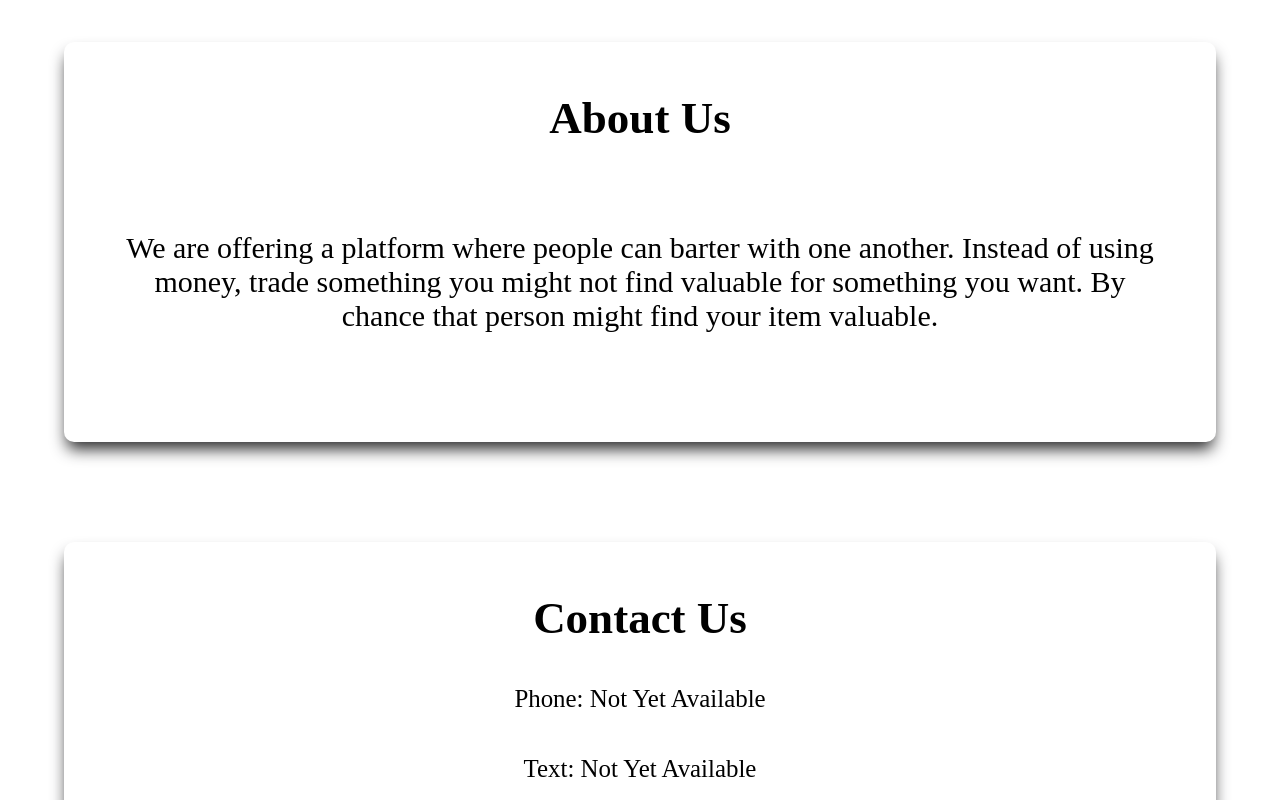
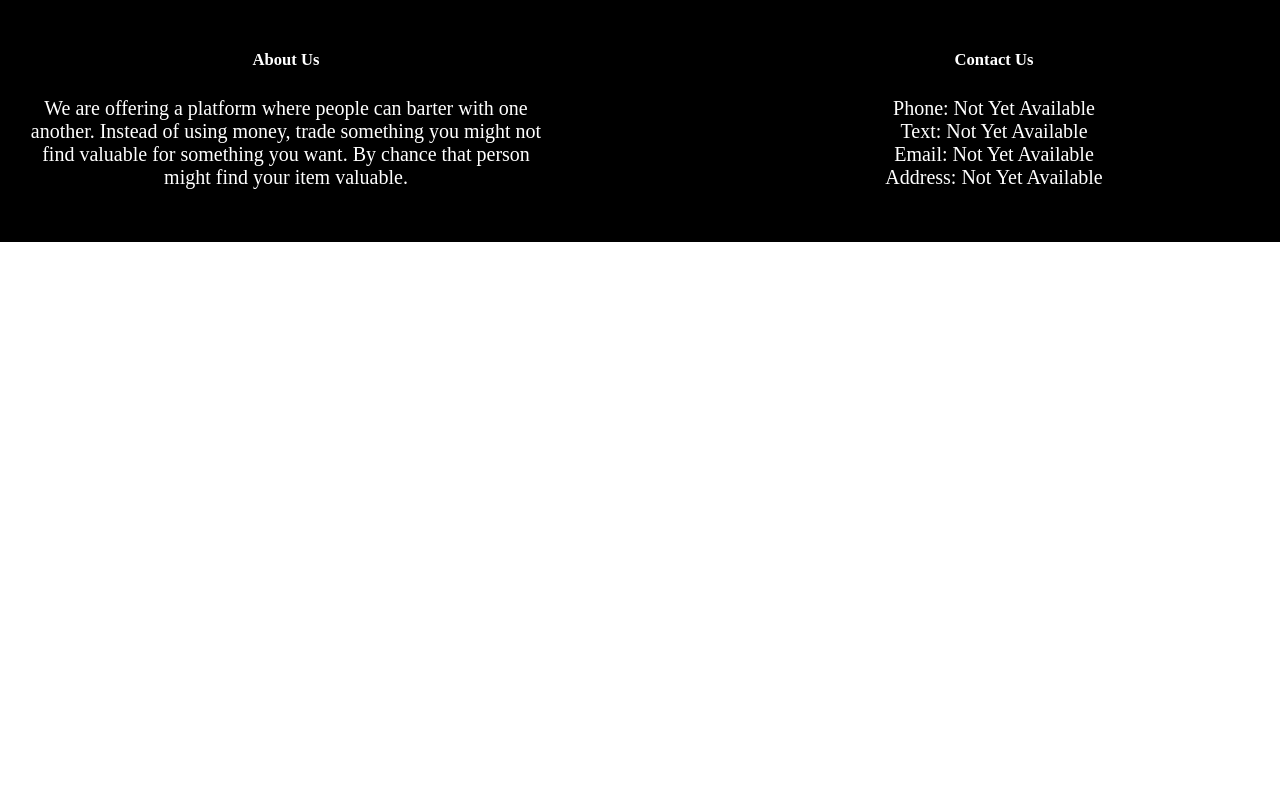
Before and after one commit to Calvinkim4/Haggle, a React (Create React App) app in the folder client/: page /home in a window 1280 px wide. Shown: the part 360-1160 px from the top of the page. After the commit the page ends 800 px from the top, so only its background shows below. Built offline with nearby package versions, Linux system fonts and the light colour scheme; no server answers; a web font is replaced by a local one.

Commit message:
Replaced about and contact component with footer component

```diff
--- a/client/src/App.css
+++ b/client/src/App.css
@@ -149,17 +149,6 @@ input {
   text-align: center;
 }
 
-.footer-div {
-  width: 100%;
-  margin: 50px 0;
-}
-
-.footer-div > h3 {
-  display: inline;
-  padding: 30px;
-  font-size: 30px;
-}
-
 .modal {
   position: fixed;
   z-index: 1;
@@ -260,3 +249,35 @@ input {
   color: #ef9671;
   transition: background-position 2000ms ease-out;
 }
+
+.footer-div {
+  margin-top: 50px;
+  background-color: black;
+  width: 100%;
+  height: 250px;
+}
+
+.about-container {
+  font-size: 20px;
+  width: 40%;
+  float: left;
+  text-align: center;
+  margin: 30px;
+  color: white;
+}
+
+.contact-container {
+  font-size: 20px;
+  width: 40%;
+  float: right;
+  text-align: center;
+  margin: 30px;
+  color: white;
+}
+
+.contact-container > h6 {
+  margin: 0;
+  font-size: 20px;
+ font-weight: normal;
+ color: white;
+}
--- a/client/src/App.js
+++ b/client/src/App.js
@@ -100,16 +100,16 @@ class App extends Component {
         <Link className='nav-bar-link' to='/home'><h1 className='title'>Haggle</h1></Link>
         <h2>Trade <span className='shit'>Shit</span> For Better <span className='shit'>Shit</span></h2>
         <nav className='nav-bar'>
-          <Link className='nav-bar-link' to='/home'><li>Home</li></Link>
+          {/* <Link className='nav-bar-link' to='/home'><li>Home</li></Link> */}
           <Link className='nav-bar-link' to='/marketplace'><li>MarketPlace</li></Link>
           <Link className='nav-bar-link' to='dashboard'><li>{this.returnNavName(isSignedIn)}</li></Link>
         </nav>
 
         <main>
-          <Route exact path="/" render={() => (<Redirect to="/home"/>)}/>
+          <Route exact path="/" render={() => (<Redirect to="/marketplace"/>)}/>
           <Route exact path='/marketplace' render={(props) => <MarketPlace {...props} setCategory={this.setCategory} category={this.state.category}/>}/>
           <Route exact path='/category' render={(props) => <SpecificCategory {...props} category={this.state.category}/>}/>
-          <Route exact path='/home' component={About}/>
+          {/* <Route exact path='/home' component={About}/> */}
           <Route exact path='/dashboard' render={(props) => <Container userId={this.state.user.id} isSignedIn={isSignedIn} handleLogin={this.loginUser} handleSignUp={this.signUpUser} signOut={this.signOut} {...props}/>}/>
         </main>
 
--- a/client/src/components/About.jsx
+++ /dev/null
@@ -1,24 +0,0 @@
-import React, { Component } from 'react';
-import Contact from './Contact';
-
-class About extends Component {
-
-    // componentDidMount = () => {
-    //     localStorage.clear();
-    // }
-
-    render(){
-        return(
-            <div>
-                <div className='contact-div'>
-                    <h2>About Us</h2>
-                    <p>We are offering a platform where people can barter with one another. Instead of using money, trade something you might not find valuable for something you want. By chance that person might find your item valuable. </p>
-                </div>
-                <Contact />
-            </div>
-
-        )
-    }
-}
-
-export default About;
--- a/client/src/components/Contact.jsx
+++ /dev/null
@@ -1,17 +0,0 @@
-import React, { Component } from 'react';
-
-class Contact extends Component {
-    render(){
-        return(
-            <div className='contact-div'>
-                <h2>Contact Us</h2>
-                <h5>Phone: Not Yet Available</h5>
-                <h5>Text: Not Yet Available</h5>
-                <h5>Email: Not Yet Available</h5>
-                <h5>Address: Not Yet Available</h5>
-            </div>
-        )
-    }
-}
-
-export default Contact;
--- a/client/src/components/Footer.jsx
+++ b/client/src/components/Footer.jsx
@@ -4,9 +4,19 @@ class Footer extends Component {
     render() {
         return(
             <div className='footer-div'>
-                {/* <h3>About</h3>
-                <h3>Contact</h3>
-                <h3>Social Media</h3> */}
+                <div className='about-container'>
+                    <h5>About Us</h5>
+                <p>We are offering a platform where people can barter with one another. Instead of using money, trade something you might not find valuable for something you want. By chance that person might find your item valuable.</p>
+                </div>
+
+                <div className='contact-container'>
+                    <h5>Contact Us</h5>
+                    <h6>Phone: Not Yet Available</h6>
+                    <h6>Text: Not Yet Available</h6>
+                    <h6>Email: Not Yet Available</h6>
+                    <h6>Address: Not Yet Available</h6>
+                </div>
+
             </div>
         )
     }
```
